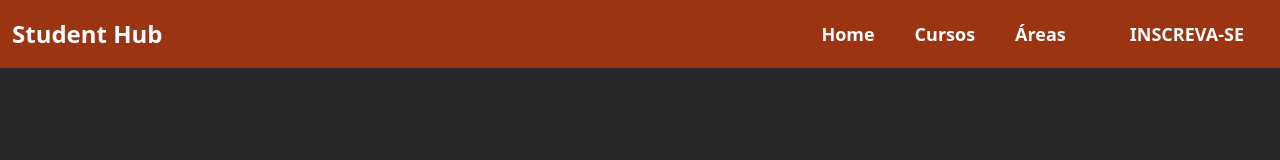
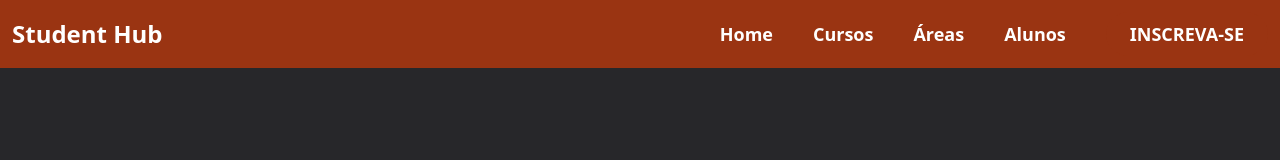
Before and after one commit to camillaalves12/StudentHub, a React (Vite) app: page / in a window 1280 px wide. Shown: the top 160 px of the page. Built offline with nearby package versions, Linux system fonts and the light colour scheme.

Commit message:
feat(header): adiciona novo nav, o dos alunos ao header

```diff
--- a/src/components/Header/Header.jsx
+++ b/src/components/Header/Header.jsx
@@ -28,7 +28,13 @@ export default function Header() {
   return (
     <header className="fixed left-0 top-0 z-50 flex w-full items-center justify-between bg-orange-800 p-3">
       <div className="flex items-center gap-4">
-        <h1 className="text-2xl font-semibold text-white">Student Hub</h1>
+        {' '}
+        <button
+          onClick={() => handleNavigation('home')}
+          className="cursor-pointer text-lg font-semibold text-white"
+        >
+          <h1 className="text-2xl font-semibold text-white">Student Hub</h1>
+        </button>
       </div>
       <nav className="flex items-center gap-10 text-lg">
         <button
@@ -49,6 +55,10 @@ export default function Header() {
         >
           Áreas
         </button>
+        <button className="cursor-pointer text-lg font-semibold text-white">
+          <Link to="/students">Alunos</Link>
+        </button>
+
         <button className="rounded-3xl bg-orange-800 px-6 py-2 font-semibold text-white hover:bg-orange-700">
           <Link to="/register">INSCREVA-SE</Link>
         </button>
```
